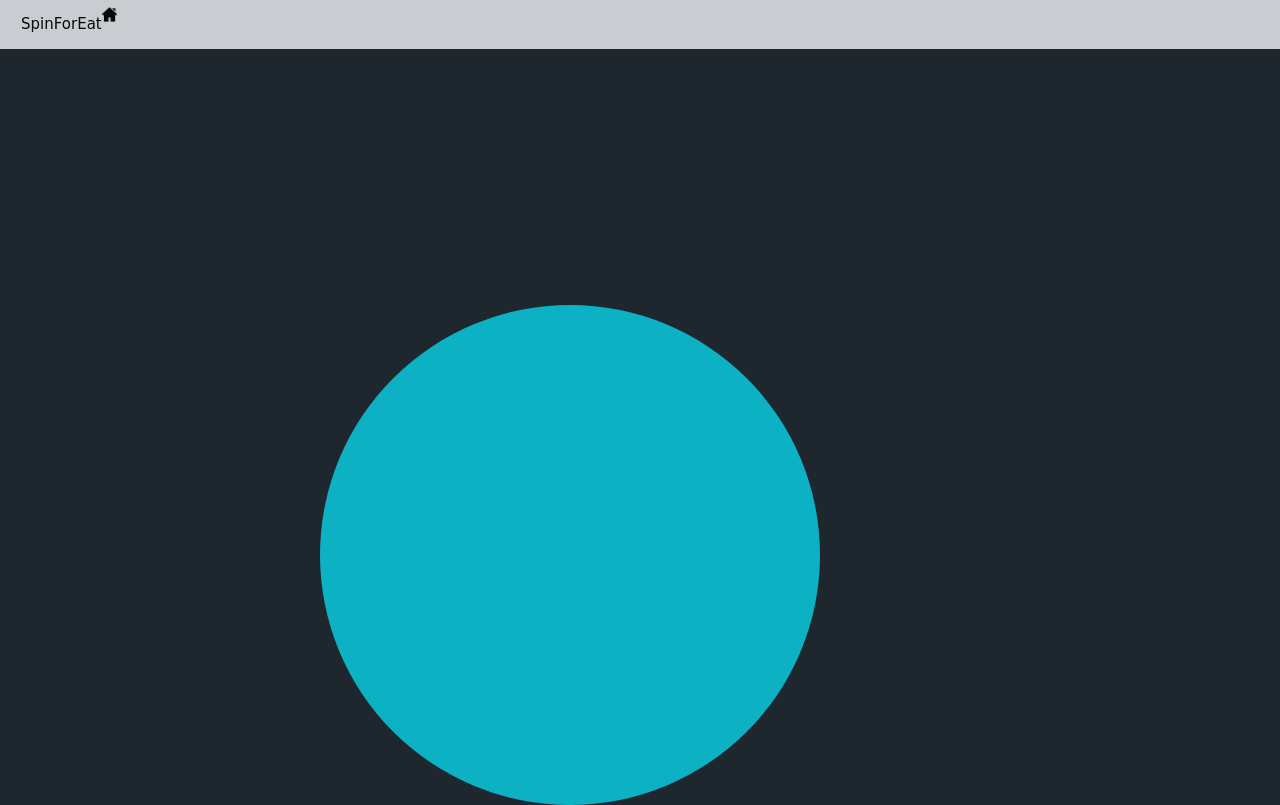
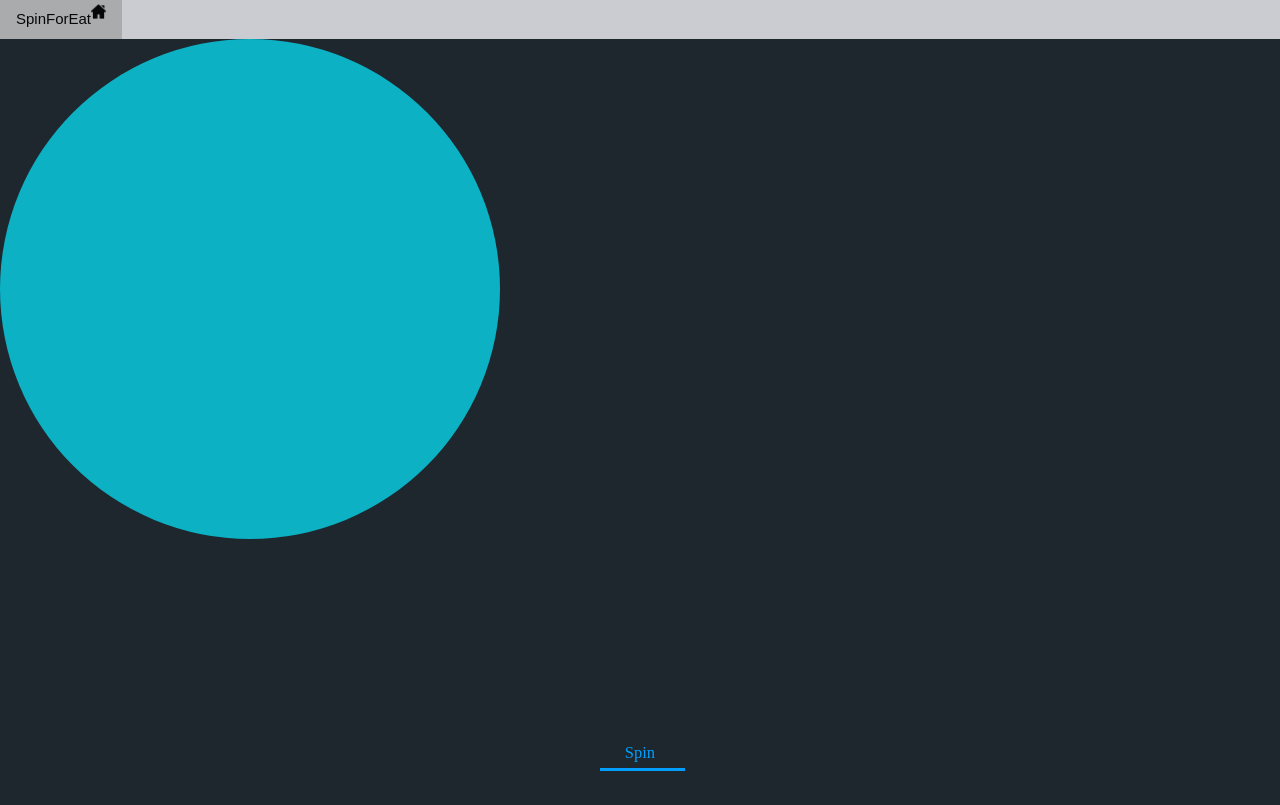
Before and after one commit to MJlulu02/SpinForEat-V.1, a plain HTML site: page src/index.html in a window 1280 px wide. Drawn offline with nearby package versions, Linux system fonts and the light colour scheme.

Commit message:
[File Correction] Index.html -> Spin

```diff
--- a/src/css/Style.css
+++ b/src/css/Style.css
@@ -16,25 +16,28 @@
     }
 
     .right{
-        margin-right: 1px;
+        float: right;
     }
 
-    *{
+    .font-head{
         margin: 0px;
 	    padding: 0px;
-        font-family: cursive;
+        font-family: Chalkduster, fantasy;
         outline: none;
     }
 
     .spin {
         height: 500px;
         width: 500px;
+        align-items: center;
+        margin-left: center;
         border-radius: 350px;
-        margin-top: 20%;
+        border-color: white;
+        margin-top: center;
         background-color: #0CB1C4;
         animation-name: spin;
-        animation-duration: 5000ms;
-        animation-iteration-count: 10s;
+        animation-duration: 1000ms;
+        animation-iteration-count: infinite;
         animation-timing-function: linear;
       }
 
--- /dev/null
+++ b/src/css/animation.css
@@ -0,0 +1,67 @@
+.position {
+    margin-left: auto;
+    margin-right: auto;
+    text-align: center;
+    margin-top: 15%;
+  }
+
+  #workarea {
+    font-family: Raleway;
+  }
+
+  #personal {
+    color:white;
+    text-decoration:none;
+    bottom:15px;
+    right:2%;
+  }
+
+  .spot {
+    width: 100%;
+    height: 100%;
+    top: 0;
+    left: 0;
+  }
+
+  .svg-wrapper {
+    margin-top: 0;
+    position: relative;
+    width: 150px;
+    height: 40px;
+    display: inline-block;
+    border-radius: 3px;
+    margin-left: 5px;
+    margin-right: 5px
+  }
+
+  #shape {
+    stroke-width: 6px;
+    fill: transparent;
+    stroke: #009FFD;
+    stroke-dasharray: 85 400;
+    stroke-dashoffset: -220;
+    transition: 1s all ease;
+  }
+
+  #text {
+    margin-top: -30px;
+    text-align: center;
+  }
+
+  #text a {
+    color: #009FFD;
+    text-decoration: transparent;
+    font-weight: 100;
+    font-size: 1.1em;
+  }
+
+  .svg-wrapper:hover #shape {
+    stroke-dasharray: 50 0;
+    stroke-width: 3px;
+    stroke-dashoffset: 0;
+    stroke: #06D6A0;
+  }
+
+  #text:hover a{
+    color: #06D6A0;
+  }
--- a/src/index.html
+++ b/src/index.html
@@ -1,23 +1,40 @@
-    <html>
-
+<html lang="fr">
     <head>
         <title>
             SpinForEats - Home
         </title>
-
             <meta charset="utf-8" />
             <link rel="stylesheet" href="https://www.w3schools.com/w3css/4/w3.css">
             <link rel="stylesheet" type="text/css" href="css/Style.css">
-
+            <link rel="stylesheet" type="text/css" href="css/animation.css">
         <head>
 
-            <body>
-
-                <div class="w3-bar head" style="width: 100%">
+        <header>
+            <div class="w3-bar head font-head" style="width: 100%">
             <button class="w3-bar-item w3-button">SpinForEat<img src="img/home.png" style="width: 15px;margin-top: -20%; margin-right: 0px;"/></button>
         </div>
+    </header>
 
-                <div class="spin" style="align-items: center; margin-left: 25%;"></div>
+    <body>
+        <div class="spin"></div>
 
+        <div id="workarea">
+            <div class="position">
+
+              <!--start button, nothing above this is necessary -->
+              <div class="svg-wrapper">
+                <svg height="40" width="150" >
+                  <rect id="shape" height="40" width="150" />
+                  <div id="text">
+                    <a href=""><span class="spot"></span>Spin</a>
+                  </div>
+                </svg>
+              </div>
+
+              <!--End button -->
+
+            </div>
+          </div>
     </body>
+
 </html>
```
Lines whose indentation alone changed are shown as unchanged.
